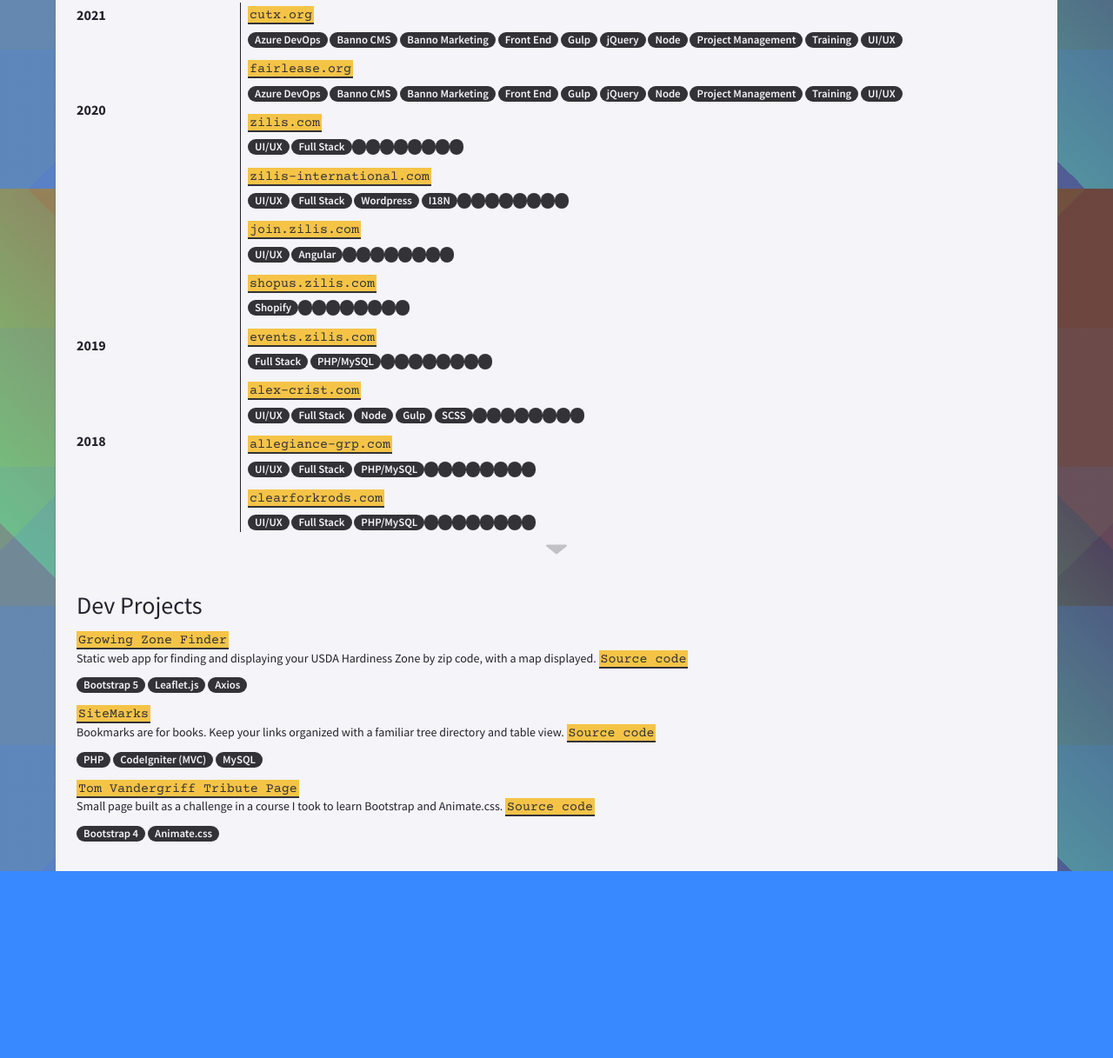
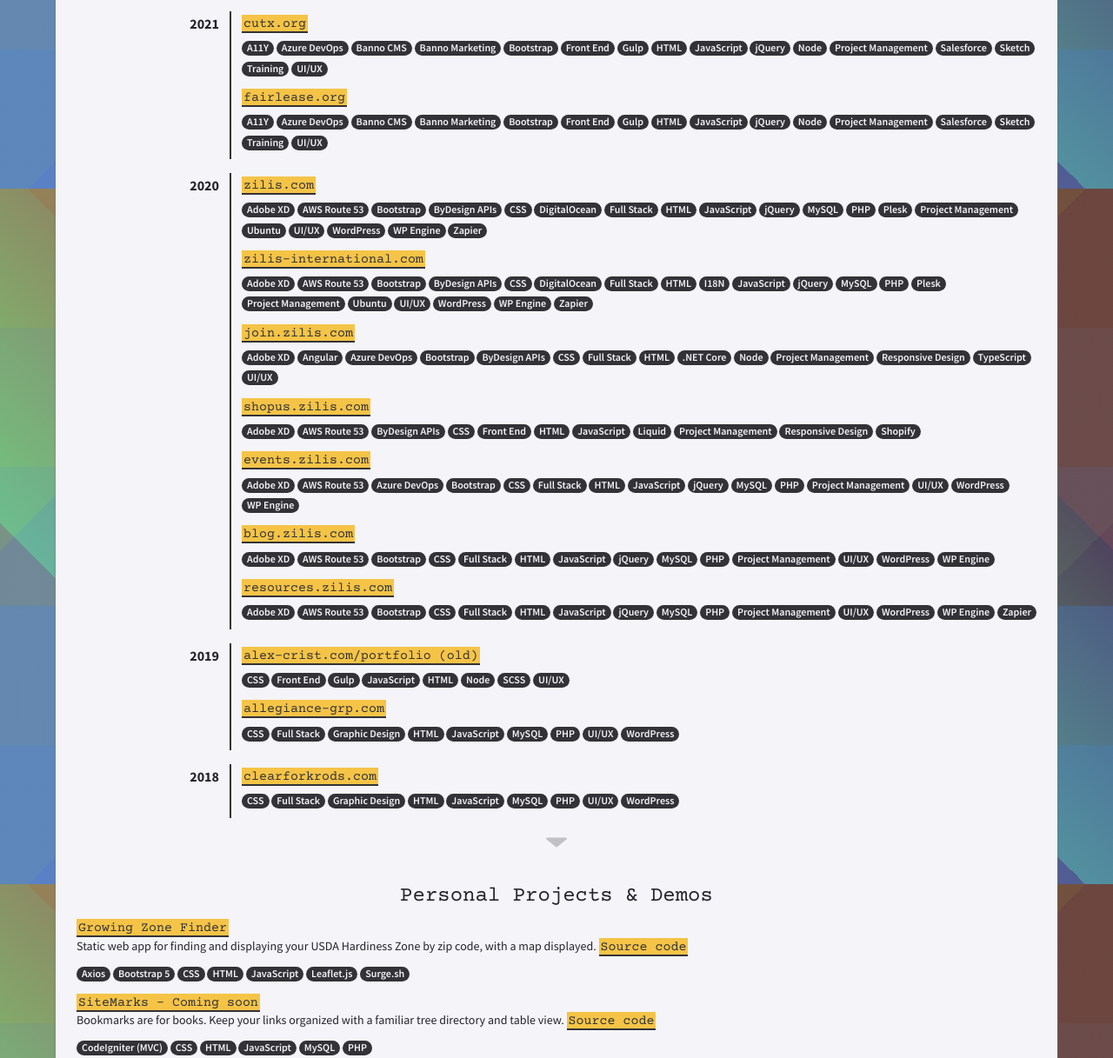
Before and after one commit to constalexander/constalexander.github.io, a plain HTML site: page index.html in a window 1280 px wide. Shown: the part 583-1800 px from the top of the page at 87% size. Before the commit the page ends 1585 px from the top, so only its background shows below. Drawn offline with nearby package versions, Linux system fonts and the light colour scheme.

Commit message:
checkpoint

```diff
--- a/index.html
+++ b/index.html
@@ -21,13 +21,16 @@
 
   <main class="mx-auto">
 
-    <nav class="container p-2">
-      <div class="row">
-        <div class="col-12 col-sm-4 text-center text-sm-start">
-          <p><strong>Alex Crist</strong> &nbsp;|&nbsp; Full Stack Developer &ndash; DFW, Texas</p>
+    <nav class="px-3 py-2">
+
+      <div class="row align-items-center">
+
+        <div class="col-12 col-sm-8 text-center text-sm-start">
+          <p class="mb-0"><strong>Alex Crist</strong> &nbsp;|&nbsp; Full Stack Developer</p>
         </div>
-        <div class="col-12 col-sm-8">
-          <ul class="ps-0 mt-2 text-center">
+
+        <div class="col-12 col-sm-4">
+          <ul class="ps-0 mt-2 text-center text-sm-end">
             <li>
               <a href="https://www.linkedin.com/in/alexcristwebdeveloper" target="_blank">
                 <span class="icon icon-linkedin"></span>
@@ -44,7 +47,9 @@
               </a>
             </li>
         </div>
+
       </div>
+
     </nav>
 
     <section id="intro" class="bottom-divider">
@@ -56,7 +61,7 @@
         </div>
 
         <div class="col-12 text-center mt-3">
-          <h1>👋 Hi, I'm Alex.</h1>
+          <h1><span style="font-size:1.1rem;position:relative;top:-3px;">👋</span> Hi, I'm Alex.</h1>
         </div>
 
         <div class="col-12 text-center mt-2 px-5">
@@ -64,11 +69,11 @@
         </div>
 
         <div class="col-12 text-center mt-1 px-5">
-          <p class=" text-center text-muted ">Skilled in JavaScript, Node, <br class="d-inline d-md-none">React, Angular, Wordpress, <br class="d-inline d-md-none">Shopify, CSS/SCSS & more!</p>
+          <p class=" text-center text-muted ">Skilled in JavaScript, Node, <br class="d-inline d-md-none">React, Angular, WordPress, <br class="d-inline d-md-none">Shopify, CSS/SCSS & more!</p>
         </div>
 
         <div class="col-12 text-center mt-3">
-          <p class="text-center"><a href="#projects">See my work</a></p>
+          <p class="text-center"><a href="#work">See my work</a></p>
         </div>
 
         <div class="col-12 text-center mt-3">
@@ -90,197 +95,310 @@
         </div>
       </div>
 
-      <h2 class="mt-3 mb-4">Websites I've Worked On</h2>
+      <h2 id="work" class="mt-3 mb-4">Websites I've Worked On</h2>
 
-      <div class="row">
-        <div class="col-2" style="position:relative;">
-          <p style="position:absolute;top:4px;"><strong>2021</strong></p>
-          <p style="position:absolute;top:113px;"><strong>2020</strong></p>
-          <p style="position:absolute;top:384px;"><strong>2019</strong></p>
-          <p style="position:absolute;top:494px;"><strong>2018</strong></p>
+      <div class="row mb-3">
+        <div class="col-2">
+          <p class="text-end pt-1"><strong>2021</strong></p>
         </div>
-        <div class="col-10">
-          <div id="websites-worked">
 
+        <div class="col-10 border-left">
           <a href="https://cutx-uat.banno.com" target="_blank">cutx.org</a>
           <p class="small mt-1 mb-2">
+            <span class="pill">A11Y</span>
             <span class="pill">Azure DevOps</span>
             <span class="pill">Banno CMS</span>
             <span class="pill">Banno Marketing</span>
+            <span class="pill">Bootstrap</span>
             <span class="pill">Front End</span>
             <span class="pill">Gulp</span>
+            <span class="pill">HTML</span>
+            <span class="pill">JavaScript</span>
             <span class="pill">jQuery</span>
             <span class="pill">Node</span>
             <span class="pill">Project Management</span>
+            <span class="pill">Salesforce</span>
+            <span class="pill">Sketch</span>
             <span class="pill">Training</span>
             <span class="pill">UI/UX</span>
           </p>
+        </div>
 
+        <div class="col-10 offset-2 border-left">
           <a href="https://fairlease-uat.banno.com" target="_blank">fairlease.org</a>
           <p class="small mt-1 mb-2">
+            <span class="pill">A11Y</span>
             <span class="pill">Azure DevOps</span>
             <span class="pill">Banno CMS</span>
             <span class="pill">Banno Marketing</span>
+            <span class="pill">Bootstrap</span>
             <span class="pill">Front End</span>
             <span class="pill">Gulp</span>
+            <span class="pill">HTML</span>
+            <span class="pill">JavaScript</span>
             <span class="pill">jQuery</span>
             <span class="pill">Node</span>
             <span class="pill">Project Management</span>
+            <span class="pill">Salesforce</span>
+            <span class="pill">Sketch</span>
             <span class="pill">Training</span>
             <span class="pill">UI/UX</span>
           </p>
+        </div>
+      </div>
 
+      <div class="row mb-3">
+        <div class="col-2">
+          <p class="text-end pt-1"><strong>2020</strong></p>
+        </div>
+
+        <div class="col-10 border-left">
           <a href="https://zilis.com">zilis.com</a>
           <p class="small mt-1 mb-2">
+            <span class="pill">Adobe XD</span>
+            <span class="pill">AWS Route 53</span>
+            <span class="pill">Bootstrap</span>
+            <span class="pill">ByDesign APIs</span>
+            <span class="pill">CSS</span>
+            <span class="pill">DigitalOcean</span>
+            <span class="pill">Full Stack</span>
+            <span class="pill">HTML</span>
+            <span class="pill">JavaScript</span>
+            <span class="pill">jQuery</span>
+            <span class="pill">MySQL</span>
+            <span class="pill">PHP</span>
+            <span class="pill">Plesk</span>
+            <span class="pill">Project Management</span>
+            <span class="pill">Ubuntu</span>
             <span class="pill">UI/UX</span>
-            <span class="pill">Full Stack</span>
-            <span class="pill"></span>
-            <span class="pill"></span>
-            <span class="pill"></span>
-            <span class="pill"></span>
-            <span class="pill"></span>
-            <span class="pill"></span>
-            <span class="pill"></span>
-            <span class="pill"></span>
+            <span class="pill">WordPress</span>
+            <span class="pill">WP Engine</span>
+            <span class="pill">Zapier</span>
           </p>
+        </div>
 
+        <div class="col-10 offset-2 border-left">
           <a href="https://zilis-international.com" target="_blank">zilis-international.com</a>
           <p class="small mt-1 mb-2">
+            <span class="pill">Adobe XD</span>
+            <span class="pill">AWS Route 53</span>
+            <span class="pill">Bootstrap</span>
+            <span class="pill">ByDesign APIs</span>
+            <span class="pill">CSS</span>
+            <span class="pill">DigitalOcean</span>
+            <span class="pill">Full Stack</span>
+            <span class="pill">HTML</span>
+            <span class="pill">I18N</span>
+            <span class="pill">JavaScript</span>
+            <span class="pill">jQuery</span>
+            <span class="pill">MySQL</span>
+            <span class="pill">PHP</span>
+            <span class="pill">Plesk</span>
+            <span class="pill">Project Management</span>
+            <span class="pill">Ubuntu</span>
             <span class="pill">UI/UX</span>
-            <span class="pill">Full Stack</span>
-            <span class="pill">Wordpress</span>
-            <span class="pill">I18N</span>
-            <span class="pill"></span>
-            <span class="pill"></span>
-            <span class="pill"></span>
-            <span class="pill"></span>
-            <span class="pill"></span>
-            <span class="pill"></span>
-            <span class="pill"></span>
-            <span class="pill"></span>
+            <span class="pill">WordPress</span>
+            <span class="pill">WP Engine</span>
+            <span class="pill">Zapier</span>
           </p>
+        </div>
 
+        <div class="col-10 offset-2 border-left">
           <a href="https://join.zilis.com" target="_blank">join.zilis.com</a>
           <p class="small mt-1 mb-2">
+            <span class="pill">Adobe XD</span>
+            <span class="pill">Angular</span>
+            <span class="pill">Azure DevOps</span>
+            <span class="pill">Bootstrap</span>
+            <span class="pill">ByDesign APIs</span>
+            <span class="pill">CSS</span>
+            <span class="pill">Full Stack</span>
+            <span class="pill">HTML</span>
+            <span class="pill">.NET Core</span>
+            <span class="pill">Node</span>
+            <span class="pill">Project Management</span>
+            <span class="pill">Responsive Design</span>
+            <span class="pill">TypeScript</span>
             <span class="pill">UI/UX</span>
-            <span class="pill">Angular</span>
-            <span class="pill"></span>
-            <span class="pill"></span>
-            <span class="pill"></span>
-            <span class="pill"></span>
-            <span class="pill"></span>
-            <span class="pill"></span>
-            <span class="pill"></span>
-            <span class="pill"></span>
           </p>
+        </div>
 
+        <div class="col-10 offset-2 border-left">
           <a href="https://shopus.zilis.com" target="_blank">shopus.zilis.com</a>
           <p class="small mt-1 mb-2">
+            <span class="pill">Adobe XD</span>
+            <span class="pill">AWS Route 53</span>
+            <span class="pill">ByDesign APIs</span>
+            <span class="pill">CSS</span>
+            <span class="pill">Front End</span>
+            <span class="pill">HTML</span>
+            <span class="pill">JavaScript</span>
+            <span class="pill">Liquid</span>
+            <span class="pill">Project Management</span>
+            <span class="pill">Responsive Design</span>
             <span class="pill">Shopify</span>
-            <span class="pill"></span>
-            <span class="pill"></span>
-            <span class="pill"></span>
-            <span class="pill"></span>
-            <span class="pill"></span>
-            <span class="pill"></span>
-            <span class="pill"></span>
-            <span class="pill"></span>
           </p>
+        </div>
 
+        <div class="col-10 offset-2 border-left">
           <a href="https://join.zilis.com" target="_blank">events.zilis.com</a>
           <p class="small mt-1 mb-2">
+            <span class="pill">Adobe XD</span>
+            <span class="pill">AWS Route 53</span>
+            <span class="pill">Azure DevOps</span>
+            <span class="pill">Bootstrap</span>
+            <span class="pill">CSS</span>
             <span class="pill">Full Stack</span>
-            <span class="pill">PHP/MySQL</span>
-            <span class="pill"></span>
-            <span class="pill"></span>
-            <span class="pill"></span>
-            <span class="pill"></span>
-            <span class="pill"></span>
-            <span class="pill"></span>
-            <span class="pill"></span>
-            <span class="pill"></span>
+            <span class="pill">HTML</span>
+            <span class="pill">JavaScript</span>
+            <span class="pill">jQuery</span>
+            <span class="pill">MySQL</span>
+            <span class="pill">PHP</span>
+            <span class="pill">Project Management</span>
+            <span class="pill">UI/UX</span>
+            <span class="pill">WordPress</span>
+            <span class="pill">WP Engine</span>
           </p>
+        </div>
 
-          <a href="https://alex-crist.com" target="_blank">alex-crist.com</a>
+        <div class="col-10 offset-2 border-left">
+          <a href="https://blog.zilis.com" target="_blank">blog.zilis.com</a>
           <p class="small mt-1 mb-2">
+            <span class="pill">Adobe XD</span>
+            <span class="pill">AWS Route 53</span>
+            <span class="pill">Bootstrap</span>
+            <span class="pill">CSS</span>
+            <span class="pill">Full Stack</span>
+            <span class="pill">HTML</span>
+            <span class="pill">JavaScript</span>
+            <span class="pill">jQuery</span>
+            <span class="pill">MySQL</span>
+            <span class="pill">PHP</span>
+            <span class="pill">Project Management</span>
             <span class="pill">UI/UX</span>
+            <span class="pill">WordPress</span>
+            <span class="pill">WP Engine</span>
+          </p>
+        </div>
+
+        <div class="col-10 offset-2 border-left">
+          <a href="https://resources.zilis.com" target="_blank">resources.zilis.com</a>
+          <p class="small mt-1 mb-2">
+            <span class="pill">Adobe XD</span>
+            <span class="pill">AWS Route 53</span>
+            <span class="pill">Bootstrap</span>
+            <span class="pill">CSS</span>
             <span class="pill">Full Stack</span>
+            <span class="pill">HTML</span>
+            <span class="pill">JavaScript</span>
+            <span class="pill">jQuery</span>
+            <span class="pill">MySQL</span>
+            <span class="pill">PHP</span>
+            <span class="pill">Project Management</span>
+            <span class="pill">UI/UX</span>
+            <span class="pill">WordPress</span>
+            <span class="pill">WP Engine</span>
+            <span class="pill">Zapier</span>
+          </p>
+        </div>
+      </div>
+
+      <div class="row mb-3">
+        <div class="col-2">
+          <p class="text-end pt-1"><strong>2019</strong></p>
+        </div>
+
+        <div class="col-10 border-left">
+          <a href="https://alex-crist.com/portfolio" target="_blank">alex-crist.com/portfolio (old)</a>
+          <p class="small mt-1 mb-2">
+            <span class="pill">CSS</span>
+            <span class="pill">Front End</span>
+            <span class="pill">Gulp</span>
+            <span class="pill">JavaScript</span>
+            <span class="pill">HTML</span>
             <span class="pill">Node</span>
-            <span class="pill">Gulp</span>
             <span class="pill">SCSS</span>
-            <span class="pill"></span>
-            <span class="pill"></span>
-            <span class="pill"></span>
-            <span class="pill"></span>
-            <span class="pill"></span>
-            <span class="pill"></span>
-            <span class="pill"></span>
-            <span class="pill"></span>
+            <span class="pill">UI/UX</span>
           </p>
+        </div>
 
+        <div class="col-10 offset-2 border-left">
           <a href="https://allegiance-grp.com" target="_blank">allegiance-grp.com</a>
           <p class="small mt-1 mb-2">
+            <span class="pill">CSS</span>
+            <span class="pill">Full Stack</span>
+            <span class="pill">Graphic Design</span>
+            <span class="pill">HTML</span>
+            <span class="pill">JavaScript</span>
+            <span class="pill">MySQL</span>
+            <span class="pill">PHP</span>
             <span class="pill">UI/UX</span>
-            <span class="pill">Full Stack</span>
-            <span class="pill">PHP/MySQL</span>
-            <span class="pill"></span>
-            <span class="pill"></span>
-            <span class="pill"></span>
-            <span class="pill"></span>
-            <span class="pill"></span>
-            <span class="pill"></span>
-            <span class="pill"></span>
-            <span class="pill"></span>
+            <span class="pill">WordPress</span>
           </p>
+        </div>
+      </div>
 
+      <div class="row mb-3">
+        <div class="col-2">
+          <p class="text-end pt-1"><strong>2018</strong></p>
+        </div>
+
+        <div class="col-10 border-left">
           <a href="https://clearforkrods.com" target="_blank">clearforkrods.com</a>
           <p class="small mt-1 mb-2">
+            <span class="pill">CSS</span>
+            <span class="pill">Full Stack</span>
+            <span class="pill">Graphic Design</span>
+            <span class="pill">HTML</span>
+            <span class="pill">JavaScript</span>
+            <span class="pill">MySQL</span>
+            <span class="pill">PHP</span>
             <span class="pill">UI/UX</span>
-            <span class="pill">Full Stack</span>
-            <span class="pill">PHP/MySQL</span>
-            <span class="pill"></span>
-            <span class="pill"></span>
-            <span class="pill"></span>
-            <span class="pill"></span>
-            <span class="pill"></span>
-            <span class="pill"></span>
-            <span class="pill"></span>
-            <span class="pill"></span>
+            <span class="pill">WordPress</span>
           </p>
-
         </div>
       </div>
-    </div>
+
 
       <p class="text-center"><span class="icon icon-down-arrow"></span></p>
     </section>
 
 
     <section id="projects" class="p-4">
-      <h3>Dev Projects</h3>
+      <h2>Personal Projects & Demos</h2>
 
       <a href="https://growing-zone.surge.sh" target="_blank">Growing Zone Finder</a>
       <p class="small">Static web app for finding and displaying your USDA Hardiness Zone by zip code, with a map displayed. <a href="https://github.com/svnalx/dev-demos/tree/master/gardening" target="_blank">Source code</a></p>
       <p class="small mt-1 mb-2">
+        <span class="pill">Axios</span>
         <span class="pill">Bootstrap 5</span>
+        <span class="pill">CSS</span>
+        <span class="pill">HTML</span>
+        <span class="pill">JavaScript</span>
         <span class="pill">Leaflet.js</span>
-        <span class="pill">Axios</span>
+        <span class="pill">Surge.sh</span>
       </p>
 
-      <a href="https://alex-crist.com/sitemarks" target="_blank">SiteMarks</a>
+      <a href="javascript:void(0);" target="_blank">SiteMarks - Coming soon</a>
       <p class="small">Bookmarks are for books. Keep your links organized with a familiar tree directory and table view. <a href="https://github.com/svnalx/sitemarks" target="_blank">Source code</a></p>
 
       <p class="small mt-1 mb-2">
+        <span class="pill">CodeIgniter (MVC)</span>
+        <span class="pill">CSS</span>
+        <span class="pill">HTML</span>
+        <span class="pill">JavaScript</span>
+        <span class="pill">MySQL</span>
         <span class="pill">PHP</span>
-        <span class="pill">CodeIgniter (MVC)</span>
-        <span class="pill">MySQL</span>
       </p>
 
       <a href="https://codepen.io/alexanderwebdev/full/bRyqzE" target="_blank">Tom Vandergriff Tribute Page</a>
       <p class="small">Small page built as a challenge in a course I took to learn Bootstrap and Animate.css. <a href="https://codepen.io/alexanderwebdev/pen/bRyqzE" target="_blank">Source code</a></p>
       <p class="small mt-1 mb-2">
+        <span class="pill">Animate.css</span>
         <span class="pill">Bootstrap 4</span>
-        <span class="pill">Animate.css</span>
+        <span class="pill">CSS</span>
+        <span class="pill">HTML</span>
+        <span class="pill">JavaScript</span>
       </p>
 
     </section>
--- a/styles.css
+++ b/styles.css
@@ -1,5 +1,6 @@
 @import url("https://fonts.googleapis.com/css2?family=Source+Sans+Pro:ital,wght@0,200;0,300;0,400;0,600;0,700;0,900;1,200;1,300;1,400;1,600;1,700;1,900&display=swap");
 @import url("https://fonts.googleapis.com/css2?family=Courier+Prime:wght@400;700&display=swap");
+@import url("https://fonts.googleapis.com/css2?family=Caveat&display=swap");
 
 :root {
   --primary-color: #1469e8;
@@ -8,7 +9,7 @@
   --secondary-color-rgb: 192, 68, 30;
   --tertiary-color: #8be149;
   --tertiary-color-rgb: 139, 225, 73;
-  --highlight: hsl(43, 90%, 62%); /* hsl(70, 85%, 88%); */
+  --highlight: hsl(43, 90%, 62%);
   --black: #25232c;
   --black-rgb: 37, 35, 44;
   --dark-gray: #333237;
@@ -17,6 +18,7 @@
   --white: #f4f4f9;
   --primary-font: "Source Sans Pro", sans-serif;
   --monospace-font: "Courier Prime", monospace;
+  --handwriting-font: "Caveat", cursive;
 }
 
 /* Bootstrap Overrides */
@@ -143,7 +145,7 @@
   max-width: 100vw;
   min-height: 100vh;
   box-shadow: 0 0 2px var(--medium-gray);
-  overflow: scroll;
+  overflow: hidden;
 }
 nav {
   background-color: var(--dark-gray);
@@ -165,7 +167,9 @@
   color: var(--white);
   background-color: transparent;
 }
-#intro {
+#intro h1 {
+  font-family: var(--handwriting-font);
+  font-size: 2rem;
 }
 .profile-pic {
   width: 100px;
@@ -198,16 +202,15 @@
   position: relative;
   top: 3px;
 }
-#websites-worked {
-  border-left: 1px solid var(--black);
-  padding-left: 0.5rem;
+.border-left {
+  border-left: 2px solid var(--dark-gray);
 }
 .pill {
   white-space: pre;
-  font-size: 0.8rem;
+  font-size: 0.75rem;
   font-weight: 600;
   border-radius: 10px;
-  padding: 0 8px 2px 8px;
+  padding: 0 6px 2px 6px;
   line-height: 1.45rem;
   color: var(--white);
   background-color: var(--dark-gray);
```
